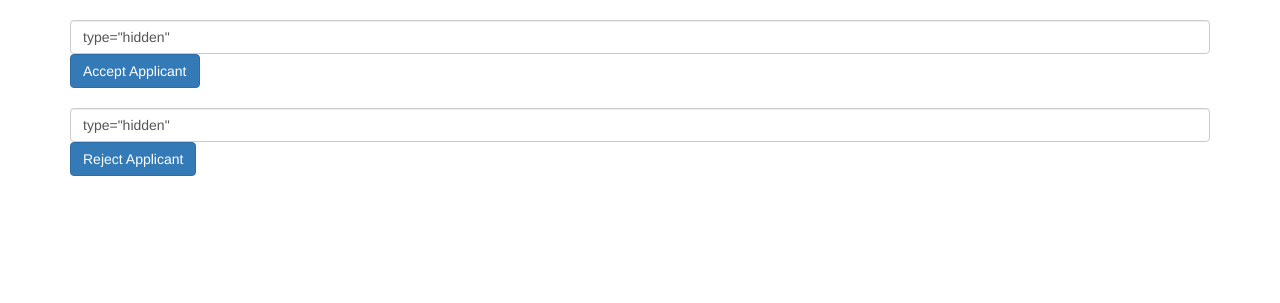
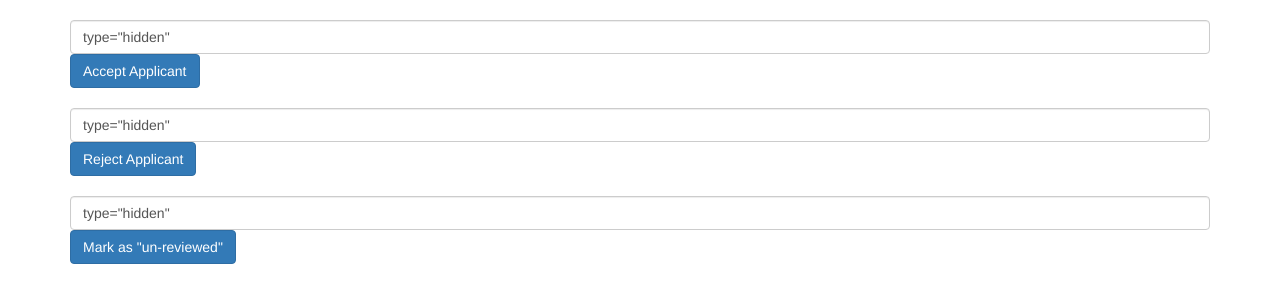
Before and after one commit to tamuhack-org/bark, a Flask app: template templates/profile.html in a window 1280 px wide. Shown: the part 220-523 px from the top of the page. Run offline with Flask 2, Linux system fonts and the light colour scheme; the template is opened without the code that fills it, so the values that code supplies are empty; some libraries are stand-ins or nearby versions.

Commit message:
added a not-reviewed option, handling the change on a post request to /status-update

```diff
--- a/app.py
+++ b/app.py
@@ -88,12 +88,9 @@ def status_update():
     if request.method == 'POST':
         action = request.form['action']
         email = request.form['email']
-        if email:
-            if action is "accepted" or "rejected":
-                print(Person.objects(email=email).update_one(set__status=action))
+        if email and action:
+                Person.objects(email=email).update_one(set__status=action)
     return redirect(url_for('participants'))
-
-
 
 @app.route('/participants')
 def participants():
--- a/templates/profile.html
+++ b/templates/profile.html
@@ -43,12 +43,18 @@
         <input class="form-control" name="email" value={{entry.email|string}} type="hidden">
         <button type="submit" name="submit" class="btn btn-primary">Accept Applicant</button>
     </form>
-<br>
+    <br>
     <form action="/status-update" method="Post">
         <input class="form-control" name="action" value="rejected" type="hidden">
         <input class="form-control" name="email" value={{entry.email|string}} type="hidden">
         <button type="submit" name="submit" class="btn btn-primary">Reject Applicant</button>
     </form>
+    <br>
+    <form action="/status-update" method="Post">
+        <input class="form-control" name="action" value="not-reviewed" type="hidden">
+        <input class="form-control" name="email" value={{entry.email|string}} type="hidden">
+        <button type="submit" name="submit" class="btn btn-primary">Mark as "un-reviewed"</button>
+    </form>
 </div>
 </body>
 </html>
```
